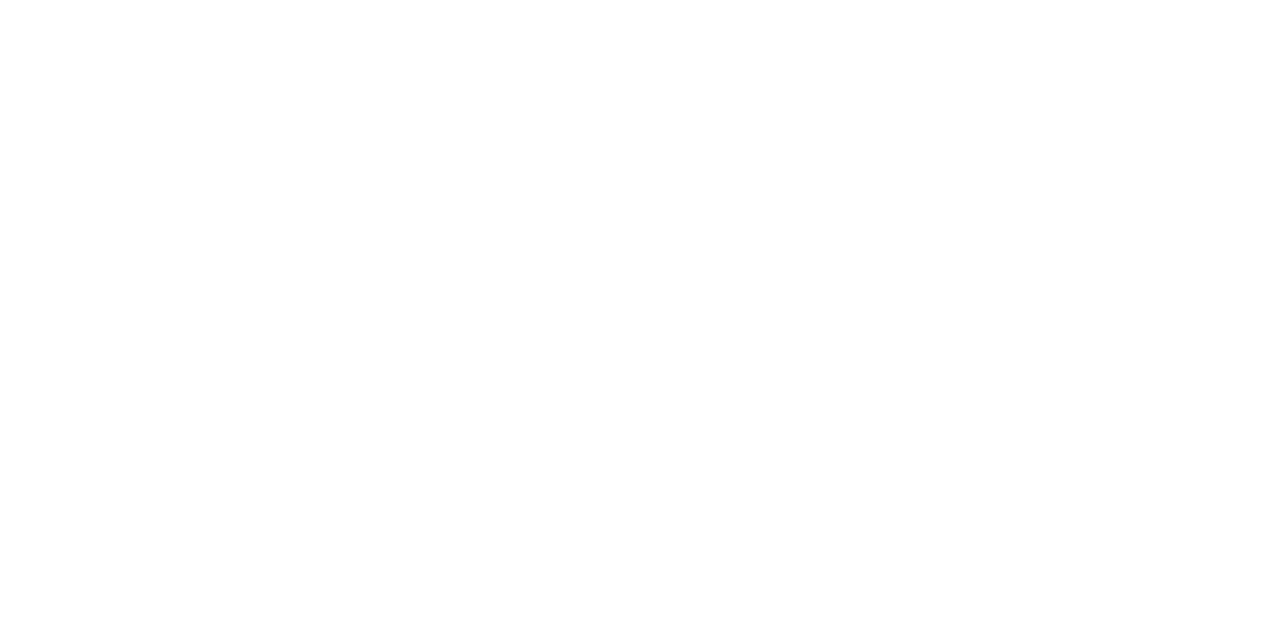
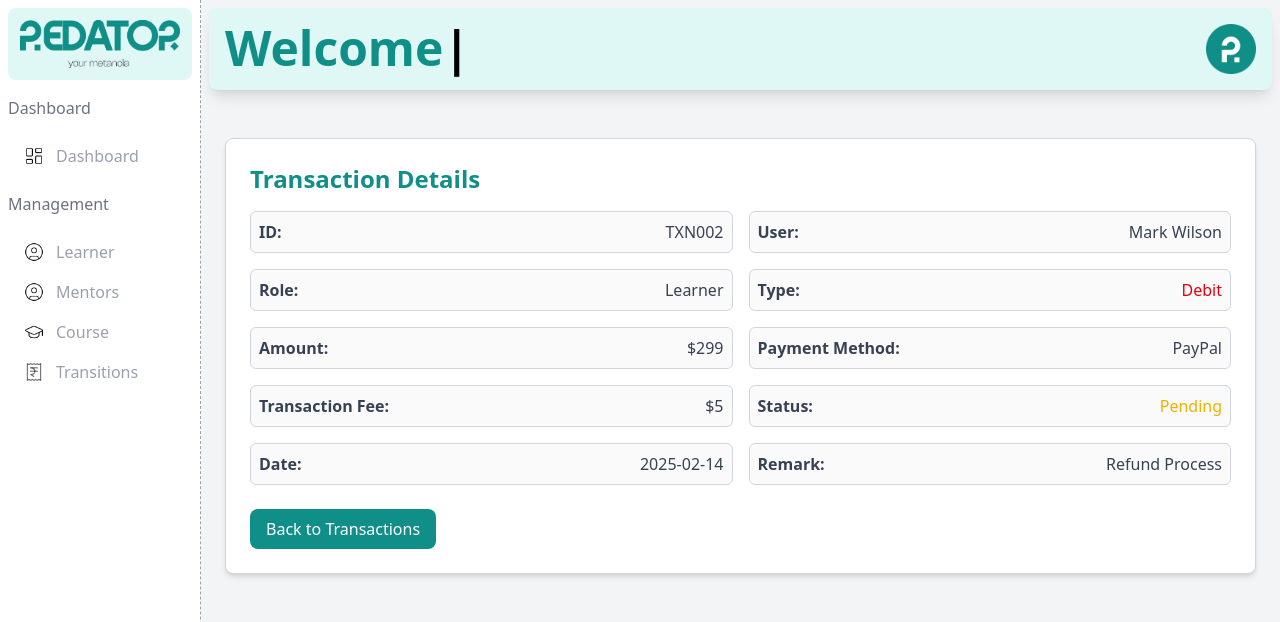
Before and after one commit to abhidigitalshakha/pedator-admin-panel, a React (Vite) app: page /transitions/id in a window 1280 px wide. Before the commit this address had no page. Shown: the top 622 px of the page. Built offline with nearby package versions, Linux system fonts and the light colour scheme.

Commit message:
add detailed transition page

```diff
--- a/src/App.jsx
+++ b/src/App.jsx
@@ -5,6 +5,7 @@
 import MentorsPage from "./pages/protectedPage/MentorsPage";
 import CoursesPage from "./pages/protectedPage/CoursesPage";
 import TransactionsPage from "./pages/protectedPage/TransitionPage";
+import TransactionDetailsPage from "./pages/protectedPage/TransitionDetailsPage";
 
 function App() {
 
@@ -17,6 +18,7 @@
           <Route path="/mentors" element={<MentorsPage/>} />
           <Route path="/courses" element={<CoursesPage/>} />
           <Route path="/transitions" element={<TransactionsPage/>} />
+          <Route path="/transitions/id" element={<TransactionDetailsPage/>} />
         </Route>
       </Routes>
     </BrowserRouter>
--- /dev/null
+++ b/src/pages/protectedPage/TransitionDetailsPage.jsx
@@ -0,0 +1,135 @@
+import React from "react";
+import { useParams, useNavigate } from "react-router-dom";
+
+const transactions = [
+  {
+    id: "TXN001",
+    user: "Alice Johnson",
+    role: "Learner",
+    type: "Credit",
+    amount: 499,
+    status: "Success",
+    date: "2025-02-15",
+    remark: "Course Purchase",
+    paymentMethod: "Credit Card",
+    transactionFee: 10,
+  },
+  {
+    id: "TXN002",
+    user: "Mark Wilson",
+    role: "Learner",
+    type: "Debit",
+    amount: 299,
+    status: "Pending",
+    date: "2025-02-14",
+    remark: "Refund Process",
+    paymentMethod: "PayPal",
+    transactionFee: 5,
+  },
+  {
+    id: "TXN003",
+    user: "Emma Brown",
+    role: "Mentor",
+    type: "Credit",
+    amount: 799,
+    status: "Success",
+    date: "2025-02-13",
+    remark: "Course Sold",
+    paymentMethod: "Bank Transfer",
+    transactionFee: 15,
+  },
+];
+
+const TransactionDetailsPage = () => {
+  const id = "TXN002";
+  const navigate = useNavigate();
+
+  const transaction = transactions.find((txn) => txn.id === id);
+
+  if (!transaction) {
+    return (
+      <div className="min-h-screen flex items-center justify-center text-red-500 text-xl">
+        Transaction not found.
+      </div>
+    );
+  }
+
+  return (
+    <div className="p-4">
+      <div className="bg-white p-6 rounded-lg shadow-md border border-gray-300">
+        <h2 className="text-2xl font-bold text-[#108e88] mb-4">
+          Transaction Details
+        </h2>
+        <div className="grid grid-cols-2 gap-4 text-gray-700">
+          <div className="flex w-full justify-between border p-2 rounded-md border-gray-300 bg-zinc-50 hover:bg-[#dff7f5]">
+            <strong>ID:</strong>
+             {transaction.id}
+          </div>
+          <div className="flex w-full justify-between border p-2 rounded-md border-gray-300 bg-zinc-50 hover:bg-[#dff7f5]">
+            <strong>User:</strong>
+             {transaction.user}
+          </div>
+          <div className="flex w-full justify-between border p-2 rounded-md border-gray-300 bg-zinc-50 hover:bg-[#dff7f5]">
+            <strong>Role:</strong>
+             {transaction.role}
+          </div>
+          <div className="flex w-full justify-between border p-2 rounded-md border-gray-300 bg-zinc-50 hover:bg-[#dff7f5]">
+            <strong>Type:</strong>
+            {" "}
+            <span
+              className={`${
+                transaction.type === "Credit"
+                  ? "text-green-600"
+                  : "text-red-600"
+              }`}
+            >
+              {transaction.type}
+            </span>
+          </div>
+          <div className="flex w-full justify-between border p-2 rounded-md border-gray-300 bg-zinc-50 hover:bg-[#dff7f5]">
+            <strong>Amount:</strong>
+             ${transaction.amount}
+          </div>
+          <div className="flex w-full justify-between border p-2 rounded-md border-gray-300 bg-zinc-50 hover:bg-[#dff7f5]">
+            <strong>Payment Method:</strong>
+             {transaction.paymentMethod}
+          </div>
+          <div className="flex w-full justify-between border p-2 rounded-md border-gray-300 bg-zinc-50 hover:bg-[#dff7f5]">
+            <strong>Transaction Fee:</strong>
+             ${transaction.transactionFee}
+          </div>
+          <div className="flex w-full justify-between border p-2 rounded-md border-gray-300 bg-zinc-50 hover:bg-[#dff7f5]">
+            <strong>Status:</strong>
+            {" "}
+            <span
+              className={`${
+                transaction.status === "Success"
+                  ? "text-green-500"
+                  : "text-yellow-500"
+              }`}
+            >
+              {transaction.status}
+            </span>
+          </div>
+          <div className="flex w-full justify-between border p-2 rounded-md border-gray-300 bg-zinc-50 hover:bg-[#dff7f5]">
+            <strong>Date:</strong>
+             {transaction.date}
+          </div>
+          <div className="flex w-full justify-between border p-2 rounded-md border-gray-300 bg-zinc-50 hover:bg-[#dff7f5]">
+            <strong>Remark:</strong>
+             {transaction.remark}
+          </div>
+        </div>
+
+        <button
+          onClick={() => navigate(-1)}
+          className="mt-6 px-4 py-2 bg-[#108e88] text-white rounded-lg hover:bg-[#0d6b66] transition"
+        >
+          Back to Transactions
+        </button>
+      </div>
+    </div>
+  );
+};
+
+export default TransactionDetailsPage;
--- a/src/pages/protectedPage/TransitionPage.jsx
+++ b/src/pages/protectedPage/TransitionPage.jsx
@@ -7,6 +7,7 @@
 import listFilter from "../../assets/images/list-filter.png";
 import addButtonWhite from "../../assets/images/plus-white.png";
 import { transactions, transitionsColumns } from "../../constants/global.constant";
+import { Link } from "react-router-dom";
 
 
 const dashboardStats = {
@@ -39,9 +40,9 @@
             <td>
               <div className=" flex items-center gap-2">
                 {/* edit */}
-                <button title="View " className="cursor-pointer w-7 h-7 flex items-center justify-center rounded-full bg-lamaSky">
+                <Link to={"/transitions/id"} title="View " className="cursor-pointer w-7 h-7 flex items-center justify-center rounded-full bg-lamaSky">
                   <img src={viewbutton} alt="" width={16} height={16} />
-                </button>
+                </Link>
               </div>
             </td>
           </tr>
```
